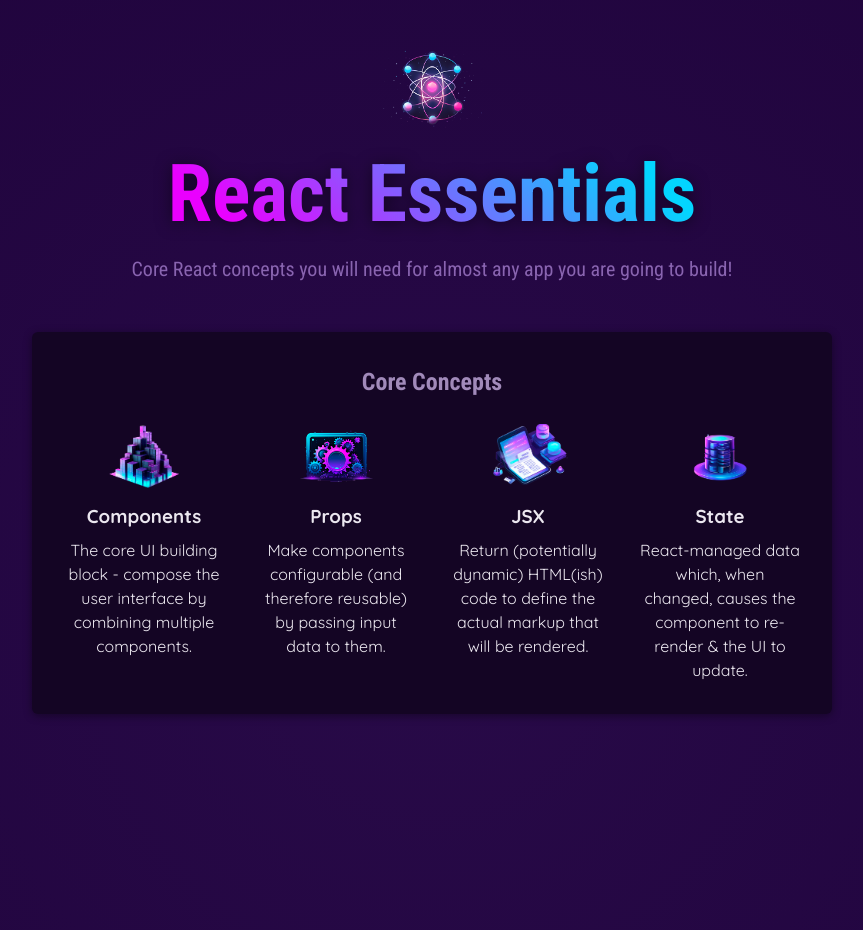
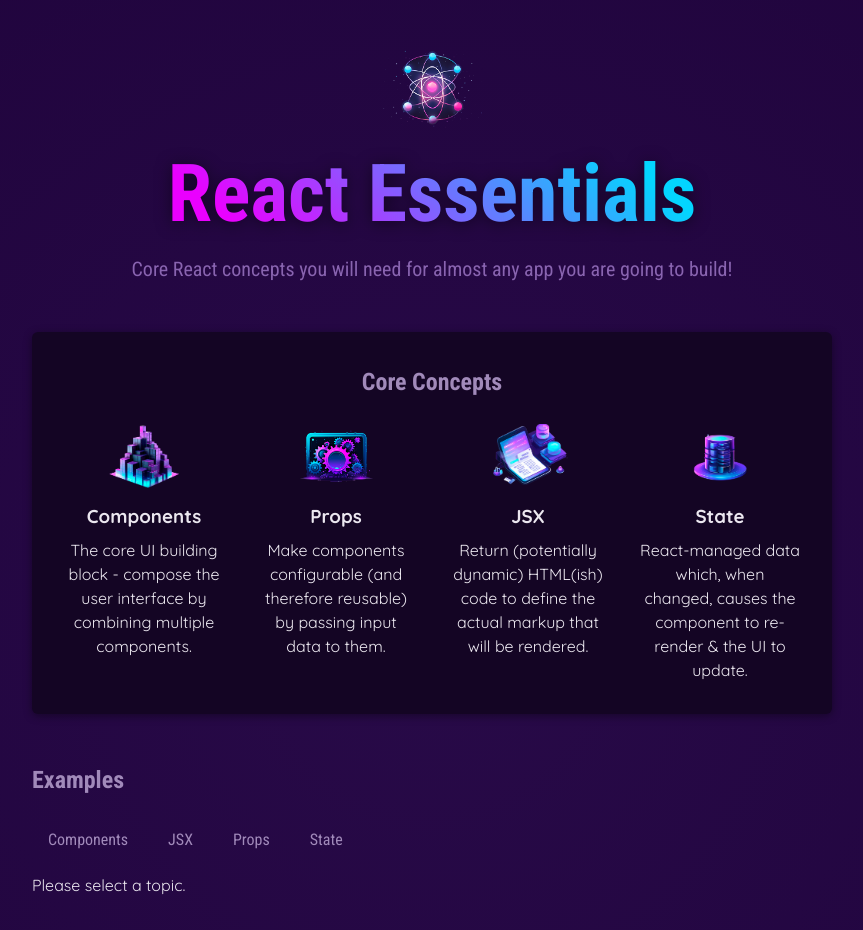
Before and after one commit to JohnCorwin/React_Essentials_Starting_Project, a React (Create React App) app: page / in a window 1280 px wide. Shown: the top 930 px of the page, without its empty margins (208-1071 px from the left). Built offline with nearby package versions, Linux system fonts and the light colour scheme.

Commit message:
dynamically generate tab buttons

```diff
--- a/src/App.jsx
+++ b/src/App.jsx
@@ -2,11 +2,20 @@
 // For this project to work on CodeSandbox, image assets ("assets") folder
 // must be stored in the public folder (as it's the case by default in this project)
 
-import { CORE_CONCEPTS } from './data';
+import { CORE_CONCEPTS, EXAMPLES } from './data';
+import CoreConcept from './components/coreConcept/CoreConcept';
 import Header from './components/header/Header';
-import CoreConcept from './components/coreConcept/CoreConcept';
+import TabButton from './components/tabButton/TabButton';
+
+import { useState } from 'react';
 
 function App() {
+  const [selectedTopic, setSelectedTopic] = useState(null);
+
+  function handleSelect(selectedButton) {
+    setSelectedTopic(selectedButton);
+  }
+
   return (
     <div>
       <Header />
@@ -22,6 +31,31 @@
             })}
           </ul>
         </section>
+        <section id="examples">
+          <h2>Examples</h2>
+          <menu>
+            {
+              Object.keys(EXAMPLES).map((key) => {
+                return <TabButton
+                  isSelected={selectedTopic===key}
+                  onSelect={() => handleSelect(key)}
+                >
+                  {EXAMPLES[key].title}
+                </TabButton>
+              })
+            }
+          </menu>
+          {
+            !selectedTopic ? <p>Please select a topic.</p> :
+            <div id="tab-content">
+              <h3>{EXAMPLES[selectedTopic].title}</h3><p>{EXAMPLES[selectedTopic].description}</p><pre>
+                <code>
+                  {EXAMPLES[selectedTopic].code}
+                </code>
+              </pre>
+            </div>
+          }
+        </section>
       </main>
     </div>
   );
--- a/src/components/coreConcept/CoreConcept.jsx
+++ b/src/components/coreConcept/CoreConcept.jsx
@@ -1,3 +1,5 @@
+import "./CoreConcept.css";
+
 function CoreConcept({ title, description, image }) {
     return (<li>
         <img src={image} alt={title} />
--- a/src/components/header/Header.css
+++ b/src/components/header/Header.css
@@ -14,6 +14,7 @@
     font-family: "Roboto Condensed", sans-serif;
     font-size: 5rem;
     background: linear-gradient(40deg, #ea00ff, #ea00ff, #03d5ff, #03d5ff);
+    background-clip: text;
     -webkit-background-clip: text;
     -webkit-text-fill-color: transparent;
     filter: drop-shadow(0 2px 8px rgba(0, 0, 0, 0.5));
--- /dev/null
+++ b/src/components/tabButton/TabButton.jsx
@@ -0,0 +1,7 @@
+function TabButton({ children, onSelect, isSelected }) {
+    return <li>
+        <button className={ isSelected ? 'active' : undefined } onClick={onSelect}>{ children }</button>
+    </li>
+}
+
+export default TabButton
--- a/src/data.js
+++ b/src/data.js
@@ -24,4 +24,55 @@
         title: 'State',
         description: 'React-managed data which, when changed, causes the component to re-render & the UI to update.'
     }
-]
+];
+
+export const EXAMPLES = {
+    components: {
+      title: 'Components',
+      description:
+        'Components are the building blocks of React applications. A component is a self-contained module (HTML + optional CSS + JS) that renders some output.',
+      code: `
+  function Welcome() {
+    return <h1>Hello, World!</h1>;
+  }`,
+    },
+    jsx: {
+      title: 'JSX',
+      description:
+        'JSX is a syntax extension to JavaScript. It is similar to a template language, but it has full power of JavaScript (e.g., it may output dynamic content).',
+      code: `
+  <div>
+    <h1>Welcome {userName}</h1>
+    <p>Time to learn React!</p>
+  </div>`,
+    },
+    props: {
+      title: 'Props',
+      description:
+        'Components accept arbitrary inputs called props. They are like function arguments.',
+      code: `
+  function Welcome(props) {
+    return <h1>Hello, {props.name}</h1>;
+  }`,
+    },
+    state: {
+      title: 'State',
+      description:
+        'State allows React components to change their output over time in response to user actions, network responses, and anything else.',
+      code: `
+  function Counter() {
+    const [isVisible, setIsVisible] = useState(false);
+
+    function handleClick() {
+      setIsVisible(true);
+    }
+
+    return (
+      <div>
+        <button onClick={handleClick}>Show Details</button>
+        {isVisible && <p>Amazing details!</p>}
+      </div>
+    );
+  }`,
+    },
+  };
--- a/src/index.css
+++ b/src/index.css
@@ -25,47 +25,11 @@
   margin: auto;
 }
 
-#core-concepts {
-  padding: 2rem;
-  border-radius: 6px;
-  background-color: #140524;
-  box-shadow: 0 2px 8px rgba(0, 0, 0, 0.4);
-}
-
 main h2 {
   text-align: center;
   font-family: "Roboto Condensed", sans-serif;
   margin: 0 0 1.5rem 0;
   color: #a18aba;
-}
-
-#core-concepts ul {
-  list-style: none;
-  padding: 0;
-  margin: 0;
-  display: flex;
-  gap: 2rem;
-  flex-wrap: wrap;
-  justify-content: center;
-}
-
-#core-concepts li {
-  width: 10rem;
-  text-align: center;
-}
-
-#core-concepts li img {
-  height: 4rem;
-  width: 6rem;
-  object-fit: cover;
-}
-
-#core-concepts li h3 {
-  margin: 0.5rem 0;
-}
-
-#core-concepts li p {
-  font-size: 0.9rem;
 }
 
 #examples {
```
Also changed, not shown: src/components/coreConcept/CoreConcept.css (renamed from src/components/coreConcept/CoreConcepts.css).
